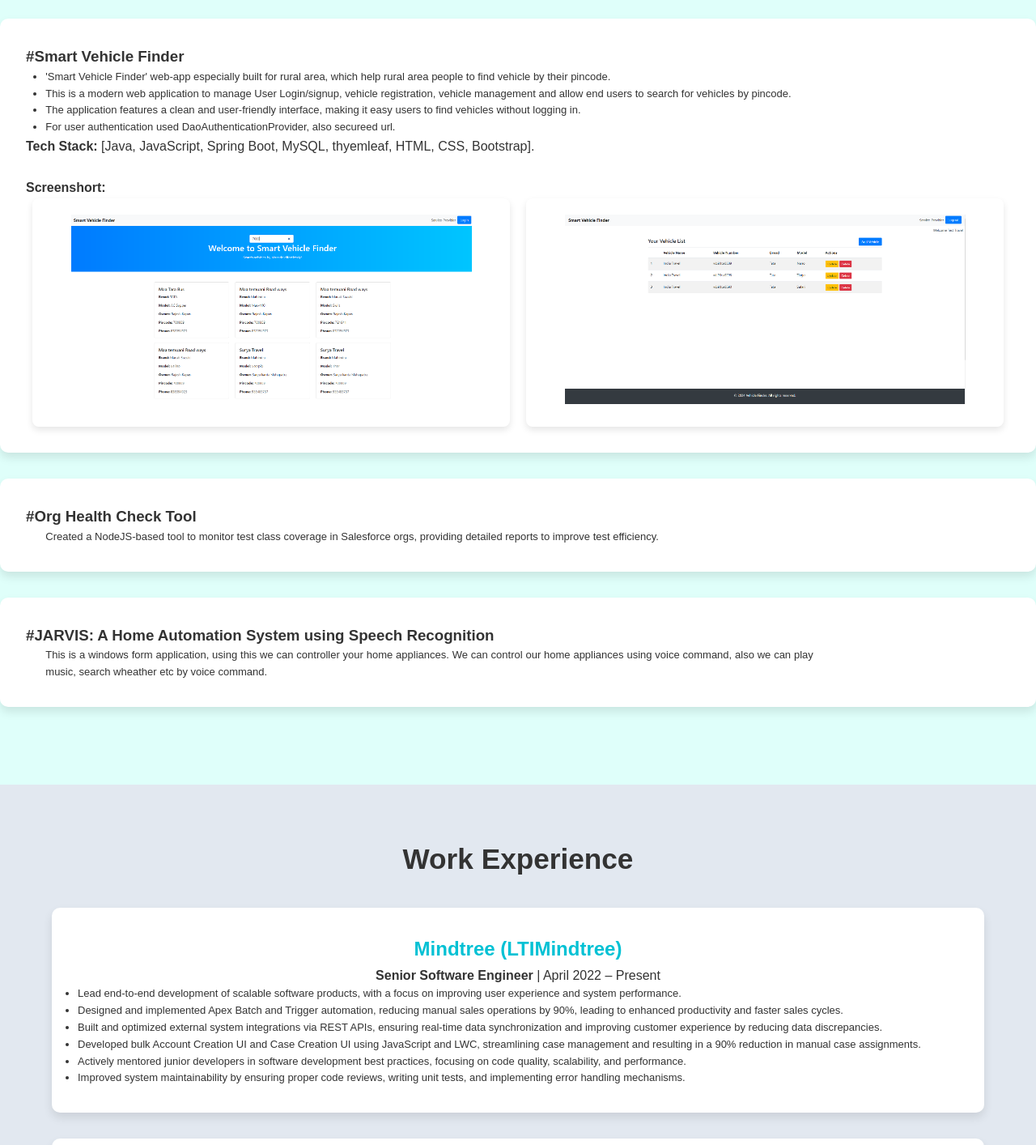
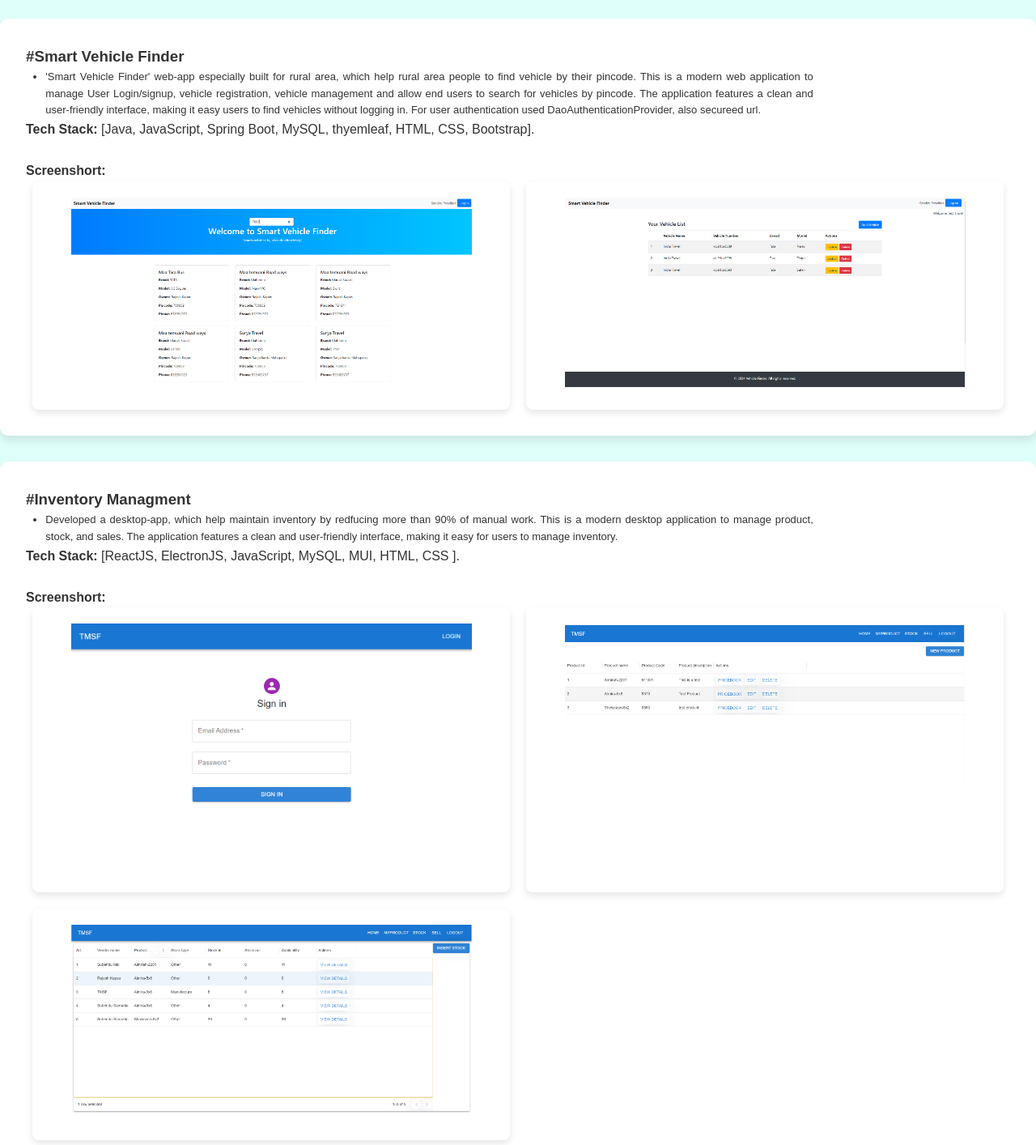
Before and after one commit to subendu12345/portfolio, a plain HTML site: page index.html in a window 1280 px wide. Shown: the part 1420-2834 px from the top of the page at 81% size. Drawn offline with Linux system fonts and the light colour scheme.

Commit message:
added another project

```diff
--- a/index.html
+++ b/index.html
@@ -96,18 +96,15 @@
                 <div class="project-details">
                     <div>
                         <h3>#Smart Vehicle Finder</h3>
-
                     </div>
-
-
                     <ul class="project-description" style="list-style-type:disc">
                         <li><span>'Smart Vehicle Finder'</span> web-app especially built for rural area, which
-                            help rural area people to find vehicle by their pincode. </li>
-                        <li>This is a modern web application to manage User Login/signup, vehicle registration, vehicle
-                            management and allow end users to search for vehicles by pincode. </li>
-                        <li>The application features a clean and user-friendly interface, making it easy users to find
-                            vehicles without logging in.</li>
-                        <li>For user authentication used DaoAuthenticationProvider, also secureed url.</li>
+                            help rural area people to find vehicle by their pincode.
+                        This is a modern web application to manage User Login/signup, vehicle registration, vehicle
+                            management and allow end users to search for vehicles by pincode.
+                        The application features a clean and user-friendly interface, making it easy users to find
+                            vehicles without logging in.
+                        For user authentication used DaoAuthenticationProvider, also secureed url.</li>
                     </ul>
                     <strong>Tech Stack: </strong> [Java, JavaScript, Spring Boot, MySQL, thyemleaf, HTML, CSS,
                     Bootstrap].
@@ -120,12 +117,52 @@
                     <div class="grid-container">
                         <!-- Grid Item 1 -->
                         <div class="grid-item">
-                            <img src="/asset/svf-home-page.png" title="Home page" class="screeshot-img"
+                            <img src="/asset/svf-home-page.png" onclick="handleOpen(this)" title="Home page" class="screeshot-img"
                                 alt="Home Page" />
                         </div>
                         <div class="grid-item">
-                            <img src="/asset/svf-vehicle-owner-home.png" title="Vehicle Owner Home"
+                            <img src="/asset/svf-vehicle-owner-home.png" onclick="handleOpen(this)" title="Vehicle Owner Home"
                                 class="screeshot-img" alt="Home Page" />
+                        </div>
+                    </div>
+                </div>
+
+            </div>
+
+            <!-- Inventory Managment -->
+            <div class="project">
+                <div class="project-details">
+                    <div>
+                        <h3>#Inventory Managment</h3>
+                    </div>
+                    <ul class="project-description" style="list-style-type:disc">
+                        <li>Developed a desktop-app, which help maintain inventory by redfucing more than 90% of manual work.
+                        This is a modern desktop application to manage product, stock, and sales.
+                        The application features a clean and user-friendly interface, making it easy for users to manage inventory.
+
+                        </li>
+
+                    </ul>
+                    <strong>Tech Stack: </strong> [ReactJS, ElectronJS, JavaScript, MySQL, MUI, HTML, CSS ].
+                    <p></p>
+
+                </div>
+                <div class="project-screenshort">
+                    <br />
+                    <p><strong>Screenshort:</strong> </p>
+                    <div class="grid-container">
+                        <!-- Grid Item 1 -->
+                        <div class="grid-item">
+                            <img src="/asset/tmsf_Login_Page.png"  onclick="handleOpen(this)" title="Login page"  class="screeshot-img"
+                                alt="Login Page" />
+                        </div>
+                        <div class="grid-item">
+                            <img src="/asset/tmsf_Product.png" onclick="handleOpen(this)" title="Product"
+                                class="screeshot-img" alt="Product Page" />
+                        </div>
+                        <div class="grid-item">
+                            <img src="/asset/tmsf_Stock.png" onclick="handleOpen(this)" title="Stock"
+                                class="screeshot-img" alt="Stock Page" />
                         </div>
                     </div>
                 </div>
@@ -267,7 +304,10 @@
 
 </body>
 <script>
-
+    function handleOpen(event) {
+        window.open(event.src, '_blank');
+        console.log("I am don", event.id)
+    }
 </script>
 
 </html>
--- a/style.css
+++ b/style.css
@@ -216,6 +216,7 @@ h2 {
 }
 .screeshot-img{
     width: 90%;
+    cursor: pointer;
 }
 
 .grid-container {
```
Also changed, not shown: asset/tmsf_Login_Page.png (added), asset/tmsf_Product.png (added), asset/tmsf_Stock.png (added).
